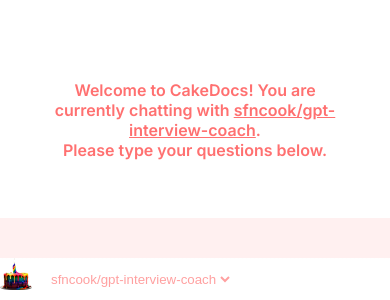
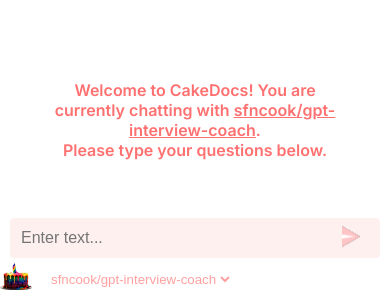
Before and after one commit to sfncook/cakedocs-web-ui, a Next.js app: page / in a window 390 px wide. Shown: the part 544-844 px from the top of the page. Built offline with nearby package versions, Linux system fonts and the light colour scheme.

Commit message:
Reactive query input

```diff
--- a/styles/QueryInput.module.css
+++ b/styles/QueryInput.module.css
@@ -2,6 +2,11 @@
   position: relative;
   width: 650px;
   padding: 0 10px;
+}
+@media (max-width: 768px) {
+  .queryInputContainer {
+    width: 100%;
+  }
 }
 
 .textInput {
```
